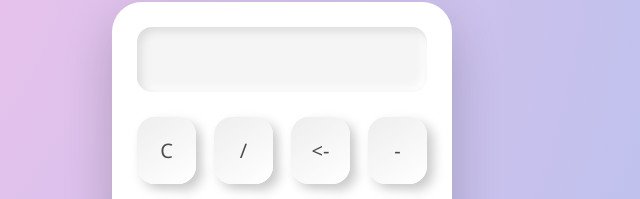
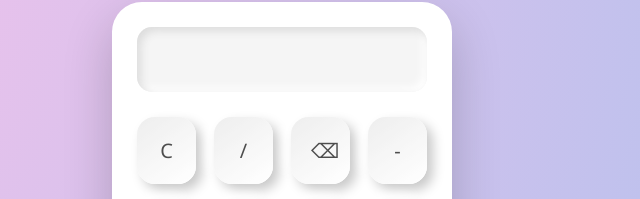
Before and after one commit to Akhileshhissal/Calculater-, a plain HTML site: page index.html in a window 1280 px wide. Shown: the part 125-324 px from the top of the page, 358-998 px from the left. Drawn offline with Linux system fonts and the light colour scheme.

Commit message:
Update index.html

```diff
--- a/index.html
+++ b/index.html
@@ -12,7 +12,7 @@
     <div class="buttons">
       <button onclick="clearDisplay()">C</button>
       <button onclick="appendValue('/')">/</button>
-      <button onclick="appendValue('')"><-</button>
+      <button onclick="backspace()">⌫</button>
       <button onclick="appendValue('-')">-</button>
 
       <button onclick="appendValue('7')">7</button>
```
